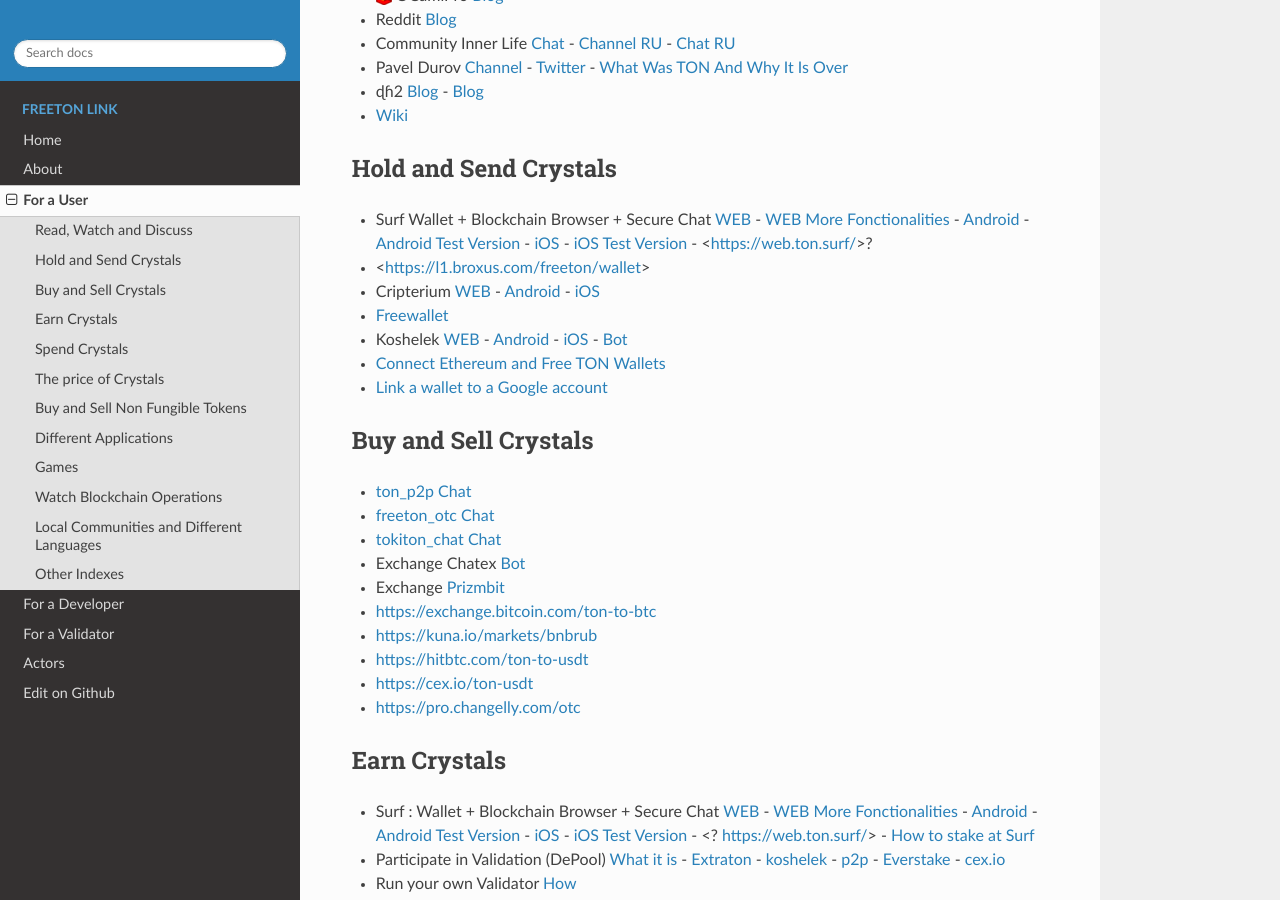
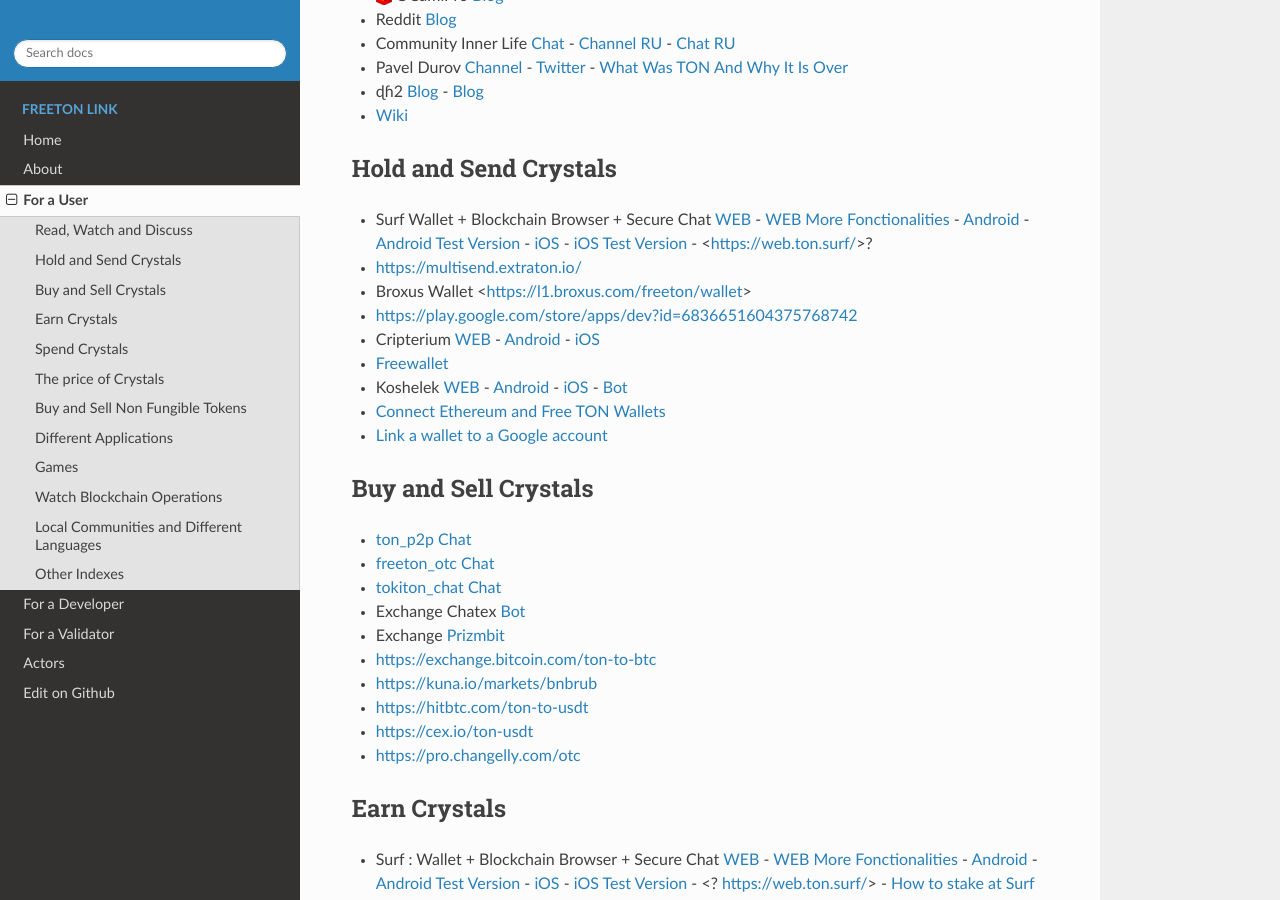
Before and after one commit to OCamlPro/www.freeton.link, a Sphinx documentation site: the page built from sphinx/user.rst, in a window 1280 px wide and 900 px high, scrolled down 424 px. Built offline with Sphinx 7.4.7 and the Read the Docs theme 2.0.0, drawn with Linux system fonts in a browser that asks for light colours; the version number could not be read and is left out; some of the changed lines change nothing that is shown.

Commit message:
petits changements

```diff
--- a/sphinx/user.rst
+++ b/sphinx/user.rst
@@ -21,16 +21,18 @@
 Hold and Send Crystals
 ~~~~~~~~~~~~~~~~~~~~~~
 * Surf Wallet + Blockchain Browser + Secure Chat `WEB <https://ton.surf>`_ - `WEB More Fonctionalities <https://beta.ton.surf>`_ - `Android <https://play.google.com/store/apps/details?id=surf.ton>`_ - `Android Test Version <https://play.google.com/apps/testing/surf.ton>`_ - `iOS <https://apps.apple.com/us/app/ton-surf/id1481986831>`_ - `iOS Test Version <https://testflight.apple.com/join/VPcfXsR0>`_ - <https://web.ton.surf/>?
-* <https://l1.broxus.com/freeton/wallet>
+* https://multisend.extraton.io/
+* Broxus Wallet <https://l1.broxus.com/freeton/wallet>
+* https://play.google.com/store/apps/dev?id=6836651604375768742
 * Cripterium `WEB <https://wallet.crypterium.com/>`_ - `Android <https://play.google.com/store/apps/details?id=com.crypterium>`_ - `iOS <https://apps.apple.com/ru/app/crypterium-bitcoin-wallet/id1360632912>`_
 * `Freewallet <https://freewallet.org>`_
 * Koshelek `WEB <https://koshelek.ru/>`_ - `Android <https://play.google.com/store/apps/details?id=ru.koshelek>`_ - `iOS <https://apps.apple.com/ru/app/id1524167720>`_ -  `Bot <https://t.me/Koshelek_bot>`_
 * `Connect Ethereum and Free TON Wallets <https://tonbridge.io/>`_
 * `Link a wallet to a Google account <https://app.tor.us/>`_
 
-.. * Broxus Wallet `WEB <https://l1.broxus.com/freeton/wallet>`_
+.. *  `WEB <https://l1.broxus.com/freeton/wallet>`_
 .. * Changelly `Android <https://play.google.com/store/apps/dev?id=6836651604375768742>`_ - `iOS <https://apps.apple.com/us/app/changelly-crypto-exchange/id1435140380>`_
-.. * Extraton `WEB <https://multisend.extraton.io/>`_ - `WEB <https://vouch.extraton.io/>`_ - `Chrome Extension <https://chrome.google.com/webstore/detail/extraton/hhimbkmlnofjdajamcojlcmgialocllm>`_ - `Chat RU <https://t.me/extraton>`_
+.. * Extraton `WEB <>`_ - `WEB <https://vouch.extraton.io/>`_ - `Chrome Extension <https://chrome.google.com/webstore/detail/extraton/hhimbkmlnofjdajamcojlcmgialocllm>`_ - `Chat RU <https://t.me/extraton>`_
 
 Buy and Sell Crystals
 ~~~~~~~~~~~~~~~~~~~~~
```
